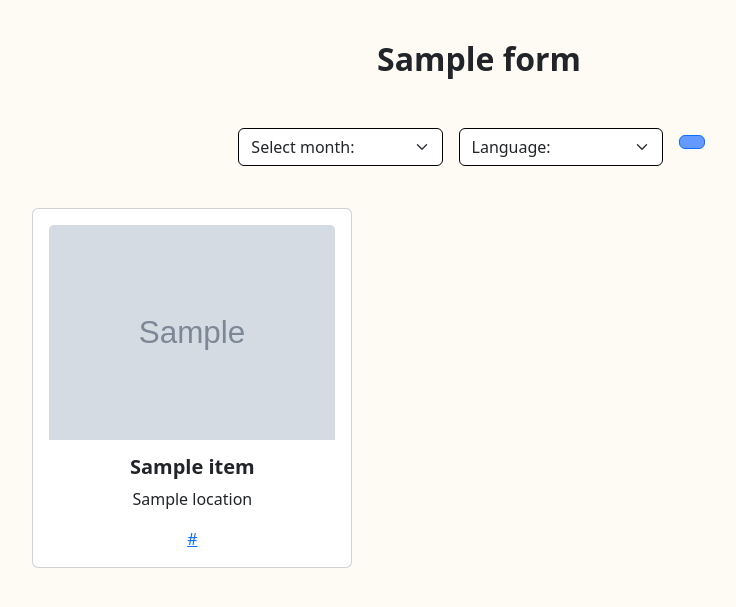
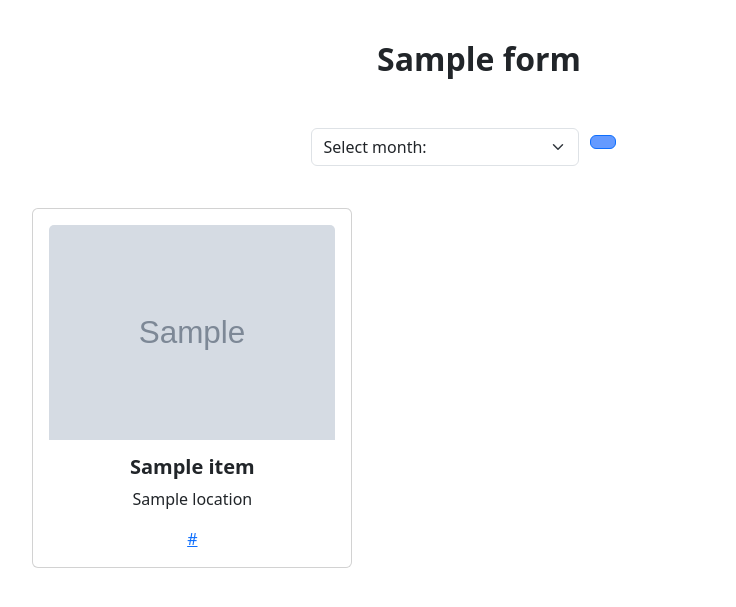
Before and after one commit to Devcourse-Hello-Korea/Hello-Korea, a Django app: template GyeongJu/templates/GyeongJu/accomodation_index.html in a window 1280 px wide. Shown: the top 607 px of the page, without its empty margins (161-897 px from the left). Run offline with Django 5.2, Linux system fonts and the light colour scheme; the template is opened without the code that fills it: most values are stand-ins (such as "Sample title", 1, 10 or a date in 2020); grey boxes marked "Sample" are stand-in pictures.

Commit message:
delete: 언어 설정 폼 삭제

```diff
--- a/GyeongJu/templates/GyeongJu/accomodation_index.html
+++ b/GyeongJu/templates/GyeongJu/accomodation_index.html
@@ -7,7 +7,7 @@
     <link href="https://cdn.jsdelivr.net/npm/bootstrap@5.3.3/dist/css/bootstrap.min.css" rel="stylesheet" integrity="sha384-QWTKZyjpPEjISv5WaRU9OFeRpok6YctnYmDr5pNlyT2bRjXh0JMhjY6hW+ALEwIH" crossorigin="anonymous">
     <style>
         body{
-            background:#FEFBF5;
+            background:#FFFFFF;
         }
         .korean {
             text-align:center;
@@ -40,15 +40,14 @@
             margin-bottom: 15px;
         }
         .form_div{
-            width:40vw;
+            width:28vw;
             margin: 0 auto;
             height:5vh;
             margin-top: 50px;
         }
         .form-select{
             float:left;
-            width:40%;
-            border: 1px solid black;
+            width:75%;
             margin-left: 3%;
 
         }
@@ -71,12 +70,6 @@
                 {% endfor %}
             </select>
 
-            <select class="form-select" name="Language">
-                <option selected>Language:</option>
-                {% for country_choice in form.country %}
-                    <option value="{{ country_choice|return_value }}">{{ country_choice|return_item }}</option>
-                {% endfor %}
-            </select>
 
             <button class="btn btn-primary" type="submit" name="action" value="search">{{ form_data.search_button_text }}</button>
         </div>
```
